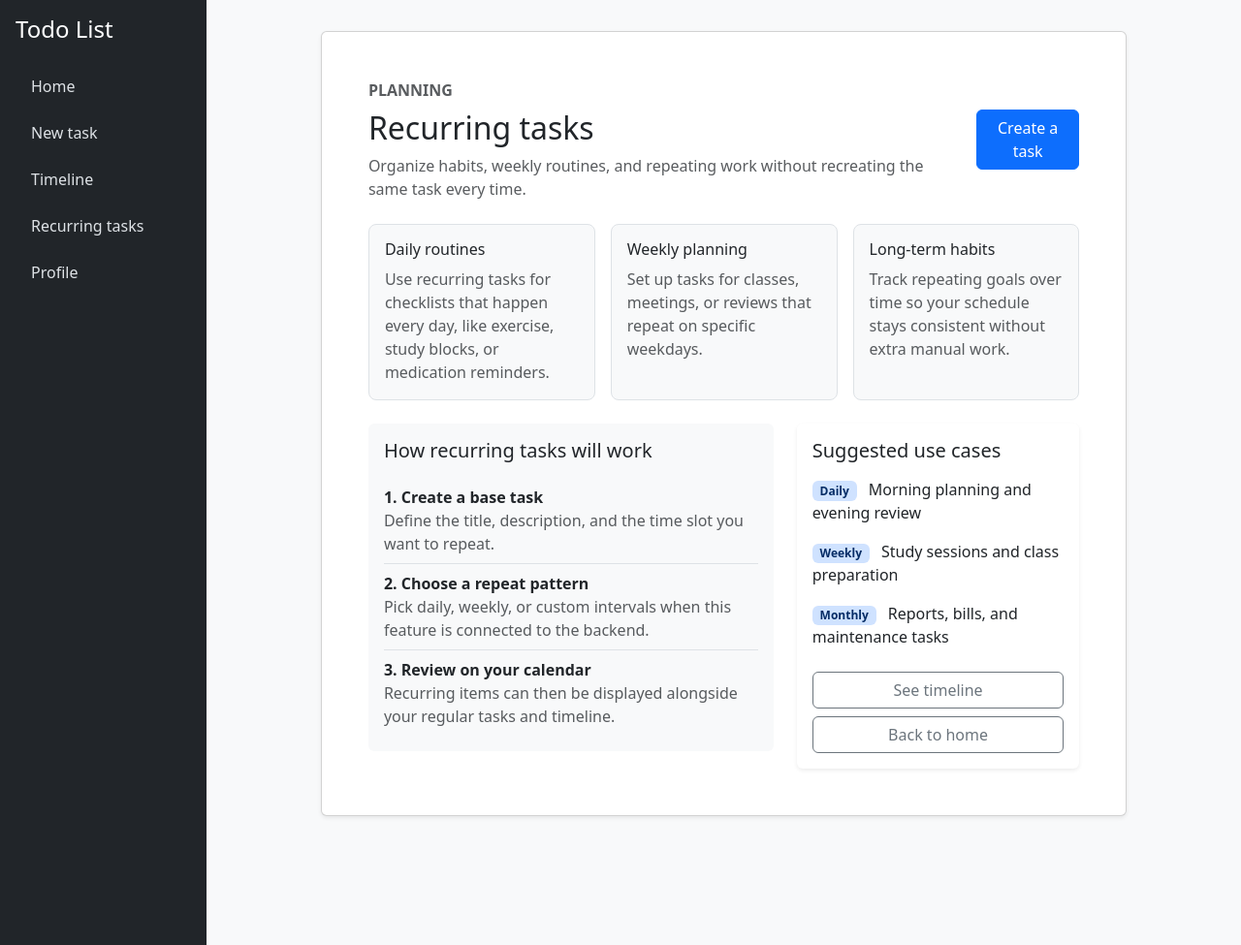
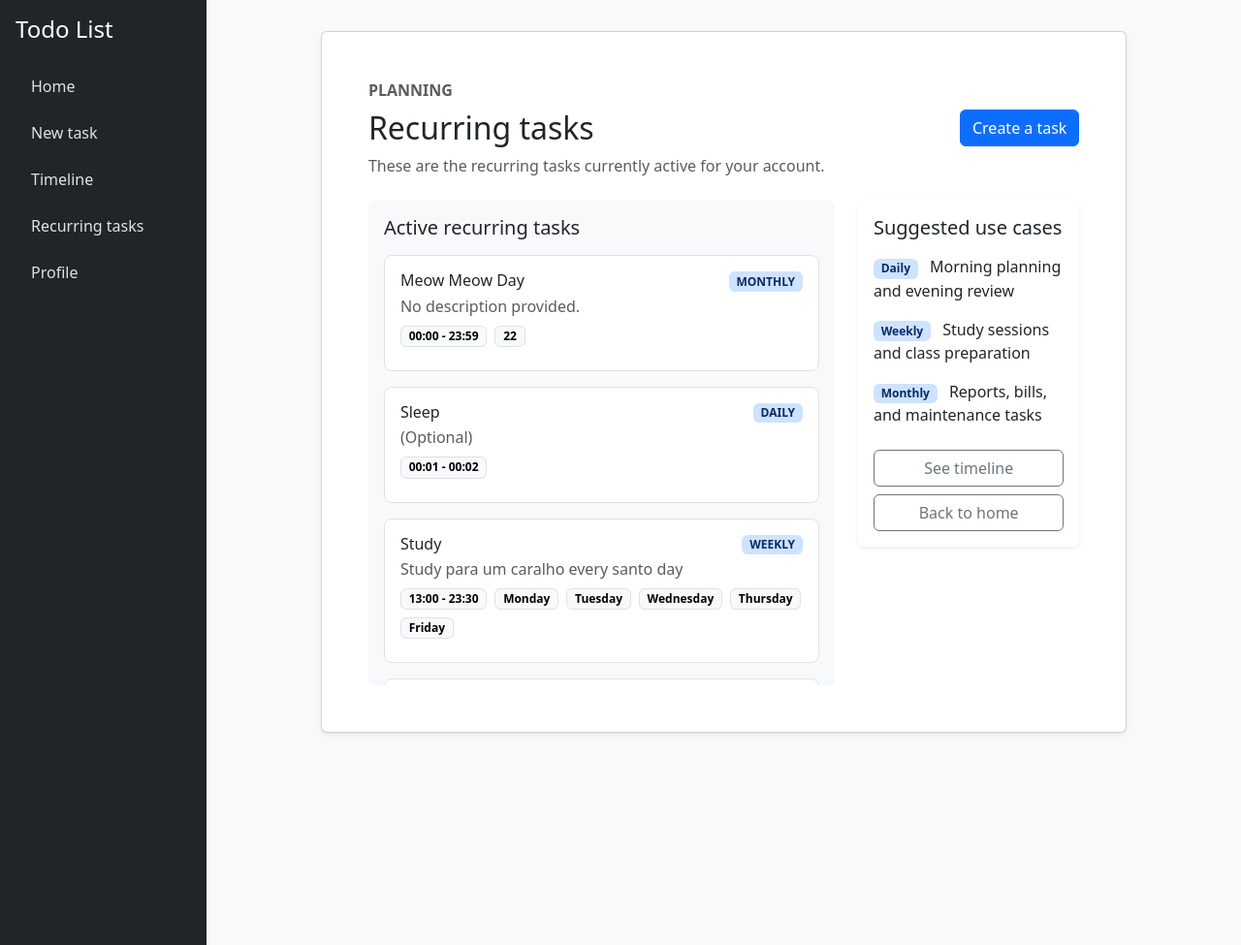
Before and after one commit to thiagoono/projeto-final-cs50, a Flask app: page /recurring_tasks in a window 1280 px wide. Shown: the whole page at 97% size. Run offline with Flask 3, Linux system fonts and the light colour scheme; a user stored in the database is signed in; some libraries are stand-ins or nearby versions.

Commit message:
Create the recurring_tasks.html page and save the recurrent tasks in the database

```diff
--- a/app.py
+++ b/app.py
@@ -247,12 +247,74 @@ def timeline():
 
     return render_template("timeline.html")
 
+@app.route("/recurring-tasks", methods=["GET", "POST"])
 @app.route("/recurring_tasks", methods=["GET", "POST"])
 @login_required
 def recurring_tasks():
-    """Show the recurring tasks page"""
+    if request.method == "POST":
+        title = request.form.get("title")
+        description = request.form.get("description")
+        start_time = request.form.get("start_time")
+        end_time = request.form.get("end_time")
+        recurrence_type = request.form.get("repeat_interval")
 
-    return render_template("recurring_tasks.html")
+        if recurrence_type == "weekly":
+            repeat_days = request.form.getlist("repeat_days_week")
+        elif recurrence_type == "monthly":
+            repeat_days = request.form.getlist("repeat_days_month")
+        elif recurrence_type == "daily":
+            repeat_days = []
+        else:
+            return redirect(url_for("recurring_tasks", error="Invalid recurrence type"))
+
+        if not title:
+            return redirect(url_for("recurring_tasks", error="must provide title"))
+
+        if not start_time or not end_time:
+            return redirect(url_for("recurring_tasks", error="must provide start and end time"))
+
+        time_pattern = r"^([0-1][0-9]|[2][0-3]):[0-5][0-9]$"
+
+        if not re.match(time_pattern, start_time):
+            return redirect(url_for("recurring_tasks", error="Invalid start time format"))
+
+        if not re.match(time_pattern, end_time):
+            return redirect(url_for("recurring_tasks", error="Invalid end time format"))
+
+        # TODO: Validate that start_time is before end_time
+
+        if recurrence_type not in ["daily", "weekly", "monthly"]:
+            return redirect(url_for("recurring_tasks", error="Invalid recurrence type"))
+
+        if recurrence_type == "weekly" and not repeat_days:
+            return redirect(url_for("recurring_tasks", error="Must select at least one day for weekly recurrence"))
+
+        if recurrence_type == "monthly" and (not repeat_days or not all(day.isdigit() and 1 <= int(day) <= 31 for day in repeat_days)):
+            return redirect(url_for("recurring_tasks", error="Must select valid days for monthly recurrence"))
+
+        # Insert the recurring task into the database
+        db.execute(
+            "INSERT INTO recurrent_tasks (user_id, title, description, start_time, end_time, recurrency, days) VALUES(?, ?, ?, ?, ?, ?, ?)",
+            session["user_id"],
+            title,
+            description,
+            start_time,
+            end_time,
+            recurrence_type,
+            " ".join(repeat_days)
+        )
+
+        return redirect(url_for("recurring_tasks"))
+
+    recurring_tasks_rows = db.execute(
+        "SELECT title, description, start_time, end_time, recurrency, days FROM recurrent_tasks WHERE user_id = ? ORDER BY start_time ASC"  ,
+        session["user_id"],
+    )
+
+    for task in recurring_tasks_rows:
+        task["days"] = [day.strip().title() for day in task["days"].split(" ") if day.strip()]
+
+    return render_template("recurring_tasks.html", recurring_tasks=recurring_tasks_rows, error=request.args.get("error"))
 
 @app.route("/profile")
 @login_required
@@ -271,7 +333,6 @@ def action():
 
     action = request.form.get("action")
     redirect_endpoint = "index" if path == "/" else ((path or "").lstrip("/") or "index")
-    redirect_target = url_for(redirect_endpoint, date=date, task=task_id)
 
     if action == "delete":
         db.execute("DELETE FROM registered_tasks WHERE id = ?", task_id)
--- a/templates/recurring_tasks.html
+++ b/templates/recurring_tasks.html
@@ -11,56 +11,50 @@
                     <div>
                         <p class="text-uppercase text-muted fw-semibold mb-2">Planning</p>
                         <h2 class="mb-2">Recurring tasks</h2>
-                        <p class="text-muted mb-0">Organize habits, weekly routines, and repeating work without recreating the same task every time.</p>
+                        <p class="text-muted mb-0">These are the recurring tasks currently active for your account.</p>
                     </div>
                     <a href="{{ url_for('new_task') }}" class="btn btn-primary">Create a task</a>
                 </div>
 
-                <div class="row g-3 mb-4">
-                    <div class="col-md-4">
-                        <div class="border rounded-3 p-3 h-100 bg-light">
-                            <h6 class="mb-2">Daily routines</h6>
-                            <p class="text-muted mb-0">Use recurring tasks for checklists that happen every day, like exercise, study blocks, or medication reminders.</p>
-                        </div>
-                    </div>
-                    <div class="col-md-4">
-                        <div class="border rounded-3 p-3 h-100 bg-light">
-                            <h6 class="mb-2">Weekly planning</h6>
-                            <p class="text-muted mb-0">Set up tasks for classes, meetings, or reviews that repeat on specific weekdays.</p>
-                        </div>
-                    </div>
-                    <div class="col-md-4">
-                        <div class="border rounded-3 p-3 h-100 bg-light">
-                            <h6 class="mb-2">Long-term habits</h6>
-                            <p class="text-muted mb-0">Track repeating goals over time so your schedule stays consistent without extra manual work.</p>
-                        </div>
-                    </div>
-                </div>
+                <div class="row g-4 align-items-start">
+                    <div class="col-lg-8">
+                        {% if error %}
+                            <div class="alert alert-danger" role="alert">{{ error }}</div>
+                        {% endif %}
 
-                <div class="row g-4 align-items-start">
-                    <div class="col-lg-7">
                         <div class="card border-0 bg-body-tertiary h-100">
-                            <div class="card-body">
-                                <h5 class="card-title mb-3">How recurring tasks will work</h5>
-                                <div class="list-group list-group-flush">
-                                    <div class="list-group-item bg-transparent px-0">
-                                        <strong>1. Create a base task</strong>
-                                        <div class="text-muted">Define the title, description, and the time slot you want to repeat.</div>
+                            <div class="card-body" style="overflow: auto; max-height: 500px;">
+                                <h5 class="card-title mb-3">Active recurring tasks</h5>
+
+                                {% for task in recurring_tasks %}
+                                    <div class="border rounded-3 p-3 mb-3 bg-white">
+                                        <div class="d-flex justify-content-between align-items-start gap-3 mb-2">
+                                            <div>
+                                                <h6 class="mb-1">{{ task.title }}</h6>
+                                                <p class="text-muted mb-0">{{ task.description or 'No description provided.' }}</p>
+                                            </div>
+                                            <span class="badge bg-primary-subtle text-primary-emphasis text-uppercase">{{ task.recurrency }}</span>
+                                        </div>
+
+                                        <div class="d-flex flex-wrap gap-2 mb-2">
+                                            <span class="badge text-bg-light border">{{ task.start_time }} - {{ task.end_time }}</span>
+                                            {% for day in task.days %}
+                                                <span class="badge text-bg-light border">{{ day }}</span>
+                                            {% endfor %}
+                                        </div>
                                     </div>
-                                    <div class="list-group-item bg-transparent px-0">
-                                        <strong>2. Choose a repeat pattern</strong>
-                                        <div class="text-muted">Pick daily, weekly, or custom intervals when this feature is connected to the backend.</div>
+                                {% else %}
+                                    <div class="text-center py-5">
+                                        <h5 class="mb-2">No active recurring tasks yet</h5>
+                                        <p class="text-muted mb-4">Create a recurring task to have it appear here.</p>
+                                        <a href="{{ url_for('new_task') }}" class="btn btn-primary">Create recurring task</a>
                                     </div>
-                                    <div class="list-group-item bg-transparent px-0">
-                                        <strong>3. Review on your calendar</strong>
-                                        <div class="text-muted">Recurring items can then be displayed alongside your regular tasks and timeline.</div>
-                                    </div>
-                                </div>
+                                {% endfor %}
                             </div>
                         </div>
                     </div>
 
-                    <div class="col-lg-5">
+                    <div class="col-lg-4">
                         <div class="card border-0 shadow-sm h-100">
                             <div class="card-body">
                                 <h5 class="card-title mb-3">Suggested use cases</h5>
```
Also changed, not shown: templates/new_task.html (+8 -8 lines), todolist.db, 4 other files.
